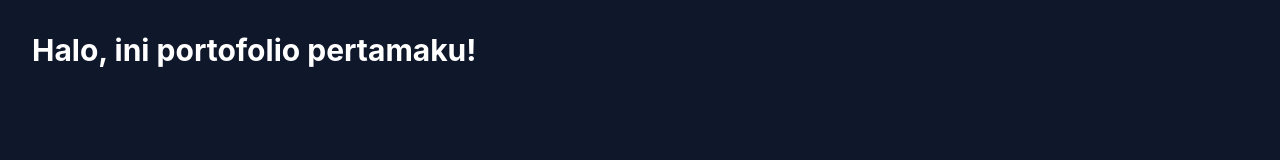
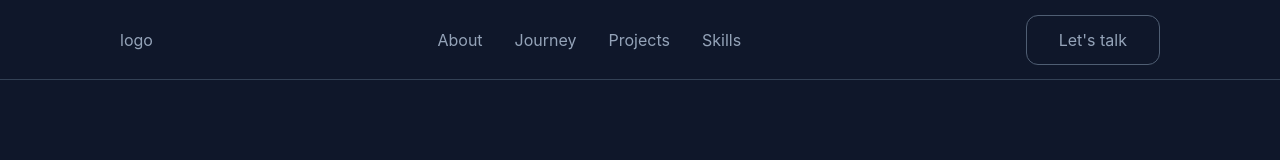
Before and after one commit to farelldev/farelldev.github.io, a website: page index.html in a window 1280 px wide. Drawn offline with Linux system fonts and the light colour scheme.

Commit message:
feat: add navbar and style guide

```diff
--- a/index.html
+++ b/index.html
@@ -3,10 +3,25 @@
     <head>
         <meta charset="UTF-8">
         <meta name="viewport" content="width=device-width, initial-scale=1.0">
-  <title>Portofolio</title>
+        <title>Farelldev Website</title>
         <link href="./src/output.css" rel="stylesheet">
     </head>
-<body class="bg-slate-900 text-white">
-  <h1 class="text-3xl font-bold p-8">Halo, ini portofolio pertamaku!</h1>
+    <body class="bg-bg">
+
+        <nav class="w-full h-[5rem] border-b border-b-border flex items-center justify-between px-section text-text-secondary text-body font-sans">
+            <div> logo </div>
+
+            <ul class="flex list-none gap-lg">
+                <li><a href="#" class="nav-link">About</a></li>
+                <li><a href="#" class="nav-link">Journey</a></li>
+                <li><a href="#" class="nav-link">Projects</a></li>
+                <li><a href="#" class="nav-link">Skills</a></li>
+            </ul>
+
+            <button class="px-8 py-3 border-[0.5px] border-[#4F5E73] rounded-button nav-btn">
+                Let's talk
+            </button>
+        </nav>
+
     </body>
 </html>
--- a/src/input.css
+++ b/src/input.css
@@ -1 +1,61 @@
 @import "tailwindcss";
+
+@theme {
+    --color-bg: #0f172a;
+    --color-bg-secondary: #111827;
+    --color-surface: #1e293b;
+    --color-surface-hover: #273548;
+    --color-border: #334155;
+
+    --color-text: #f8fafc;
+    --color-text-secondary: #94a3b8;
+
+    --color-primary: #3b82f6;
+    --color-success: #22c55e;
+    --color-warning: #facc15;
+    --color-danger: #ef4444;
+
+    --font-sans: "Inter", sans-serif;
+    --font-mono: "JetBrains Mono", monospace;
+
+    --text-display: 4rem;        /* 64px */
+    --text-h1: 2.5rem;           /* 40px */
+    --text-h2: 2rem;             /* 32px */
+    --text-h3: 1.5rem;           /* 24px */
+    --text-body-lg: 1.125rem;    /* 18px */
+    --text-body: 1rem;           /* 16px */
+    --text-small: 0.875rem;      /* 14px */
+
+    --spacing-xs: 0.5rem;      /* 8px */
+    --spacing-sm: 1rem;        /* 16px */
+    --spacing-md: 1.5rem;      /* 24px */
+    --spacing-lg: 2rem;        /* 32px */
+    --spacing-xl: 2.5rem;      /* 40px */
+    --spacing-2xl: 3rem;       /* 48px */
+    --spacing-3xl: 4rem;       /* 64px */
+    --spacing-4xl: 5rem;       /* 80px */
+    --spacing-section: 7.5rem; /* 120px */
+
+    --radius-card: 1rem;      /* 16px */
+    --radius-button: 0.75rem; /* 12px */
+    --radius-pill: 999px;
+
+    --container: 75rem; /* 1200px */
+
+    --shadow-card: 0 8px 24px rgb(0 0 0 / 0.15);
+    --shadow-card-hover: 0 12px 36px rgb(0 0 0 / 0.22);
+
+    --navbar-height: 5rem; /* 80px */
+
+    --hero-height: 50rem; /* 800px */
+}
+
+@layer components {
+    .nav-link, .nav-btn {
+        @apply transition-all duration-300 hover:text-text;
+    }
+
+    .nav-btn {
+        @apply transition-all duration-300 hover:border-text;
+    }
+}
```
Also changed, not shown: src/output.css. Lines whose indentation alone changed are shown as unchanged.
